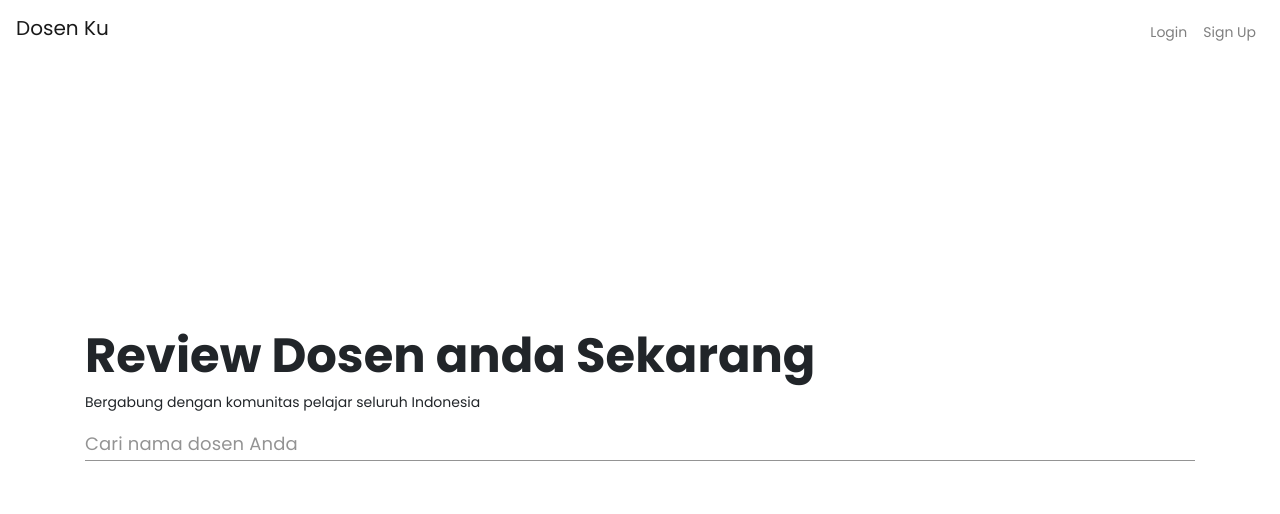
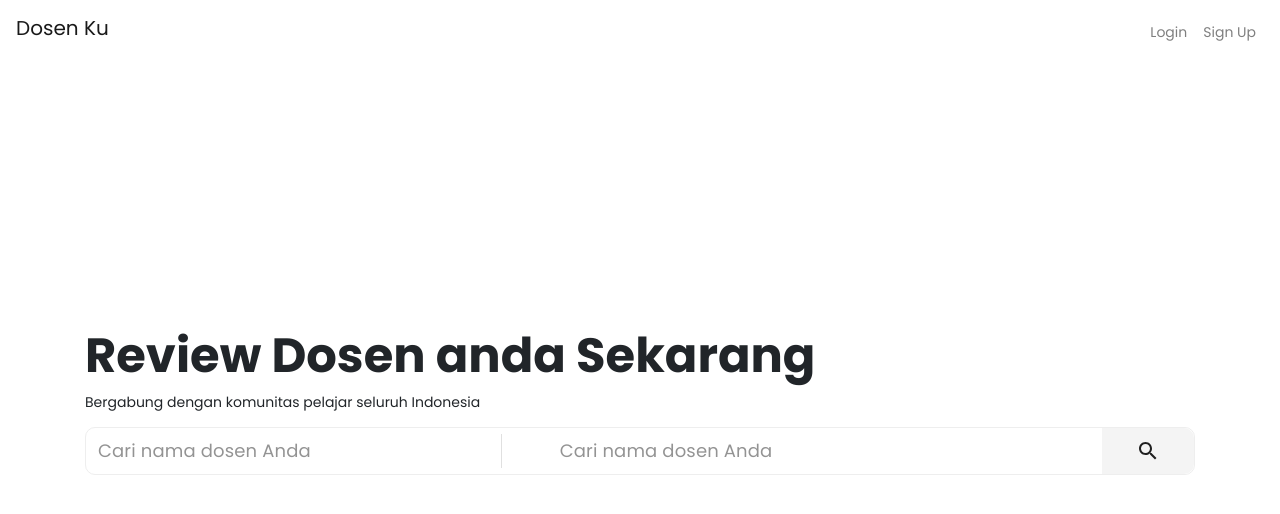
Before and after one commit to Harus-Bisa/frontendv2, a React (Create React App) app in the folder hb-v2/: page / in a window 1280 px wide. Shown: the top 514 px of the page. Built offline with nearby package versions, Linux system fonts and the light colour scheme.

Commit message:
searchBox css change

```diff
--- /dev/null
+++ b/hb-v2/src/components/SearchBox/RevieweeSearch.js
@@ -0,0 +1,93 @@
+import React from "react";
+import PropTypes from 'prop-types';
+import { withRouter } from "react-router-dom";
+import {Autocomplete} from '@material-ui/lab'
+import { TextField, CircularProgress } from "@material-ui/core";
+import { throttle, debounce } from "throttle-debounce";
+import { findReviewees, clearReviewees } from "../../redux/actions";
+import { connect } from "react-redux";
+
+function RevieweeSearch(props){
+    var [text, setText] = React.useState("")
+    var [open, setOpen] = React.useState(false)
+
+    const handleChange = (event) =>{
+        var query = event.target.value
+        setText(query)
+        setOpen(true)
+        if(query.length < 2 || query.endsWith(' ')){
+            throttle(500, props.findReviewees(query))
+        }
+        else{
+            debounce(500, props.findReviewees(query))
+        }
+    }
+
+    const select = (id) =>{
+        props.history.push("/review/"+id)
+        if(props.close){
+            props.close()
+        }
+    }
+    return(
+        <Autocomplete
+            id={props.close ? "search-box-navbar" : "search-box"}
+            style={{width:'100%'}}
+            freeSolo
+            getOptionLabel={option => option.name}
+            open={open}
+            onOpen={() => {setOpen(true)}}
+            onClose={() => {
+                setOpen(false)
+                props.clearReviewees()
+            }}
+            onChange={(event, value) => {
+                if(value && value.revieweeId){
+                    select(value.revieweeId)
+                }
+            }}
+            options={props.reviewees}
+            loading={props.loading}
+            noOptionsText="Dosen tidak ditemukan."
+            renderInput={params => (
+                <TextField
+                    {...params}
+                    placeholder="Cari nama dosen Anda"
+                    fullWidth
+                    onChange={handleChange}
+                    value={text}
+                    InputProps={{
+                    ...params.InputProps,
+                    endAdornment: (
+                        <React.Fragment>
+                        {props.loading ? <CircularProgress color="inherit" size={15} /> : null}
+                        {params.InputProps.endAdornment}
+                        </React.Fragment>
+                    ),
+                    }}
+                />
+            )}
+            renderOption={option => {
+                return(
+                    <div style={{width:'100%'}} id={"option-"+option.name}>
+                        <p style={{fontWeight:'bold', margin:0}}>{option.name}</p>
+                        <p style={{fontSize:'12px', margin:0}}>{option.school}</p>
+                    </div>
+                )
+            }}
+        />
+    )
+}
+
+RevieweeSearch.propTypes={
+    reviewees: PropTypes.array,
+    findReviewees: PropTypes.func
+}
+
+function mapStateToProps(state){
+    return{
+        reviewees:state.reviewees,
+        loading: state.loadReviewees
+    }
+}
+export default connect(mapStateToProps, {findReviewees, clearReviewees})(withRouter(RevieweeSearch));
--- a/hb-v2/src/components/SearchBox/SearchBox.js
+++ b/hb-v2/src/components/SearchBox/SearchBox.js
@@ -1,86 +1,37 @@
 import React from "react";
 import PropTypes from 'prop-types';
 import { withRouter } from "react-router-dom";
-import {Autocomplete} from '@material-ui/lab'
-import { TextField, CircularProgress } from "@material-ui/core";
-import { throttle, debounce } from "throttle-debounce";
 import { findReviewees, clearReviewees } from "../../redux/actions";
 import { connect } from "react-redux";
 import Feedback from "../Feedback/Feedback";
+import RevieweeSearch from "./RevieweeSearch";
+import { Button, Divider } from "@material-ui/core";
+import { Search } from "@material-ui/icons";
+import "../../css/searchBox.css";
 
 function SearchBox(props){
-    var [text, setText] = React.useState("")
-    var [open, setOpen] = React.useState(false)
-
-    const handleChange = (event) =>{
-        var query = event.target.value
-        setText(query)
-        setOpen(true)
-        if(query.length < 2 || query.endsWith(' ')){
-            throttle(500, props.findReviewees(query))
-        }
-        else{
-            debounce(500, props.findReviewees(query))
-        }
-    }
-
-    const select = (id) =>{
-        props.history.push("/review/"+id)
-        if(props.close){
-            props.close()
-        }
-    }
     return(
         <div className="search-box">
-            <Autocomplete
-                id={props.close ? "search-box-navbar" : "search-box"}
-                style={{width:'100%'}}
-                freeSolo
-                getOptionLabel={option => option.name}
-                open={open}
-                onOpen={() => {setOpen(true)}}
-                onClose={() => {
-                    setOpen(false)
-                    props.clearReviewees()
-                }}
-                onChange={(event, value) => {
-                    if(value && value.revieweeId){
-                        select(value.revieweeId)
-                    }
-                }}
-                options={props.reviewees}
-                loading={props.loading}
-                noOptionsText="Dosen tidak ditemukan."
-                renderInput={params => (
-                    <TextField
-                      {...params}
-                      placeholder="Cari nama dosen Anda"
-                      fullWidth
-                      onChange={handleChange}
-                      value={text}
-                      InputProps={{
-                        ...params.InputProps,
-                        endAdornment: (
-                          <React.Fragment>
-                            {props.loading ? <CircularProgress color="inherit" size={15} /> : null}
-                            {params.InputProps.endAdornment}
-                          </React.Fragment>
-                        ),
-                      }}
-                    />
-                )}
-                renderOption={option => {
-                    return(
-                        <div style={{width:'100%'}} id={"option-"+option.name}>
-                            <p style={{fontWeight:'bold', margin:0}}>{option.name}</p>
-                            <p style={{fontSize:'12px', margin:0}}>{option.school}</p>
-                        </div>
-                    )
-                }}
-            />
+            <div className="row no-gutters">
+                <div className="col-md-4 search-input">
+                    <RevieweeSearch/>
+                </div>
+                <div className="col-md-1 search-input d-none d-md-block" style={{display:'flex'}}>
+                    <Divider orientation="vertical" style={{margin:'auto'}}/>
+                </div>
+                <div className="col-md-6 search-input">
+                    <RevieweeSearch/>
+                </div>
+                <div className="col-md-1">
+                    <Button className="grey-box search-button" fullWidth>
+                        <Search/>
+                    </Button>
+                </div>
+            </div>
             {props.found === false &&
                 <div style={{marginTop:'1.5rem'}}>
-                    <p>Tidak menemukan nama Dosen Anda? <a href={"/review/new/"+ (text === "" ? "Nama Dosen" : text)}>Jadilah penulis pertama!</a></p>
+                    {/* <p>Tidak menemukan nama Dosen Anda? <a href={"/review/new/"+ (text === "" ? "Nama Dosen" : text)}>Jadilah penulis pertama!</a></p> */}
+                    <p>Tidak menemukan nama Dosen Anda? <a href={"/review/new/Nama Dosen"}>Jadilah penulis pertama!</a></p>
                 </div>
             }
             {props.error && <Feedback color={"danger"} message={props.error.message}/>}
@@ -95,10 +46,10 @@ SearchBox.propTypes={
 
 function mapStateToProps(state){
     return{
-        reviewees:state.reviewees,
+        // reviewees:state.reviewees,
         error: state.error,
         found: state.found,
-        loading: state.loadReviewees
+        // loading: state.loadReviewees
     }
 }
 export default connect(mapStateToProps, {findReviewees, clearReviewees})(withRouter(SearchBox));
--- a/hb-v2/src/css/index.css
+++ b/hb-v2/src/css/index.css
@@ -186,7 +186,7 @@ a:hover{
   right: 15px;
 }
 .grey-box{
-  background-color: #EEEEEE;
+  background-color: #f4f4f4 !important;
 }
 
 .grey-box a{
@@ -224,20 +224,3 @@ a:hover{
     height:100vh;
   }
 }
-.search-box{
-  margin-top: 15px;
-  margin-bottom: 15px;
-}
-.search-box #search-box, .search-box #search-box:focus{
-  border: 0px;
-  /* width: 100%; */
-  box-shadow: none;
-  font-family: Poppins;
-  font-style: normal;
-  font-weight: normal;
-  font-size: 18px;
-  line-height: 27px;
-  display: flex;
-  align-items: center;
-  color: black;
-}
--- /dev/null
+++ b/hb-v2/src/css/searchBox.css
@@ -0,0 +1,37 @@
+.search-box{
+    margin-top: 15px;
+    margin-bottom: 15px;
+    background: #FFFFFF;
+    border: 1px solid #EEEEEE;
+    box-sizing: border-box;
+    border-radius: 10px;
+  }
+  .search-box #search-box, .search-box #search-box:focus{
+    border: 0px;
+    /* width: 100%; */
+    box-shadow: none;
+    font-family: Poppins;
+    font-style: normal;
+    font-weight: normal;
+    font-size: 18px;
+    line-height: 27px;
+    display: flex;
+    align-items: center;
+    color: black;
+  }
+
+  .search-box .search-button{
+    border-radius: 10px;
+    border-top-left-radius: 0;
+    border-bottom-left-radius: 0;
+    min-width: 0 !important;
+    height:100%;
+  }
+
+  .search-box .search-input{
+    padding: .375rem .75rem !important;
+  }
+
+  .search-box .MuiInput-underline::before, .search-box .MuiInput-underline::after, .search-box .MuiInput-underline:hover:not(.Mui-disabled):before, .search-box .MuiInput-underline:focus{
+    border-bottom: 0px;
+  }
```
